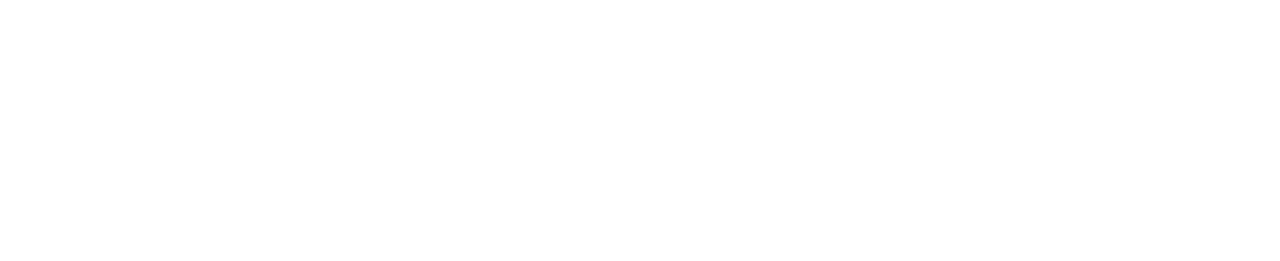
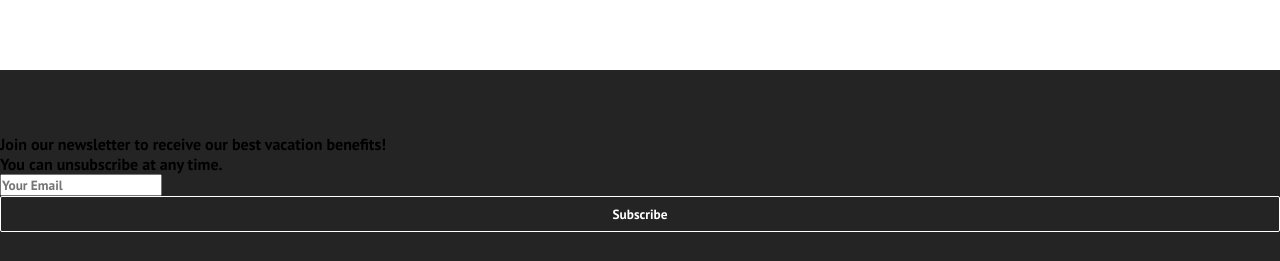
Before and after one commit to codewithirene567/responsive-react-app, a React (Create React App) app: page / in a window 1280 px wide. Shown: the part 1871-2132 px from the top of the page. Before the commit the page ends 1941 px from the top, so only its background shows below. Built offline with nearby package versions, Linux system fonts and the light colour scheme.

Commit message:
added footer JSX and placed the imports in the app section so it appears on every page

```diff
--- a/src/App.js
+++ b/src/App.js
@@ -7,6 +7,8 @@
 import Services from './components/pages/Services';
 import Products from './components/pages/Products';
 import SignUp from './components/pages/SignUp';
+import Footer from './components/Footer'
+import './components/Footer.css'
 
 function App() {
   return (
@@ -21,8 +23,11 @@
           <Route path='/products' component={Products} />
           <Route path='/sign-up' component={SignUp} />
         </Switch>
+        <Footer />
       </Router>
+
     </>
+
   );
 }
 
--- a/src/components/Footer.css
+++ b/src/components/Footer.css
@@ -0,0 +1,8 @@
+.footer-container {
+    background-color: #242424;
+    padding: 4rem 0 2rem 0;
+    display: flex;
+    flex-direction: column;
+    justify-content: center;
+    align-self: center;
+}
--- a/src/components/Footer.js
+++ b/src/components/Footer.js
@@ -1,4 +1,7 @@
 import React from 'react'
+import './Footer.css';
+import {Button} from './Button';
+import { Link } from 'react-router-dom';
 
 function Footer() {
     return (
@@ -10,6 +13,13 @@
                 <p className="footer-subscription-text">
                     You can unsubscribe at any time.
                 </p>
+                <div className="input-areas">
+                    <form>
+                        <input type="email" name="email" placeholder="Your Email"
+                        className="footer-input" />
+                        <Button buttonStyle='btn--outline'>Subscribe</Button>
+                    </form>
+                </div>
             </section>
         </div>
     )
--- a/src/components/pages/Home.js
+++ b/src/components/pages/Home.js
@@ -2,12 +2,14 @@
 import '../../App.css';
 import HeroSection from '../HeroSection';
 import Cards from '../Cards';
+
 
 function Home () {
     return (
         <>
             <HeroSection />
             <Cards />
+
         </>
     );
 }
```
Also changed, not shown: 1 other file (tests, documents, lock files or other folders).
